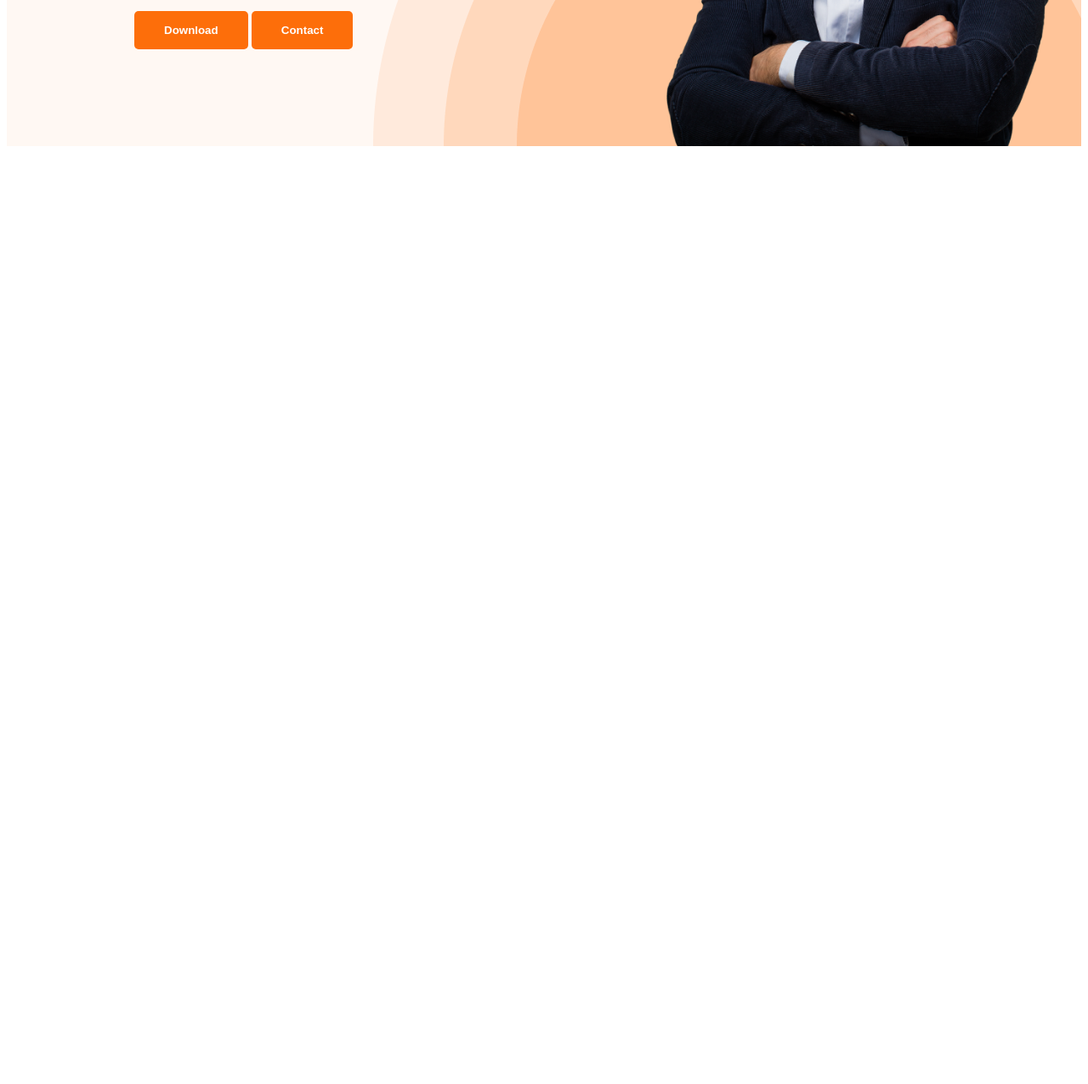
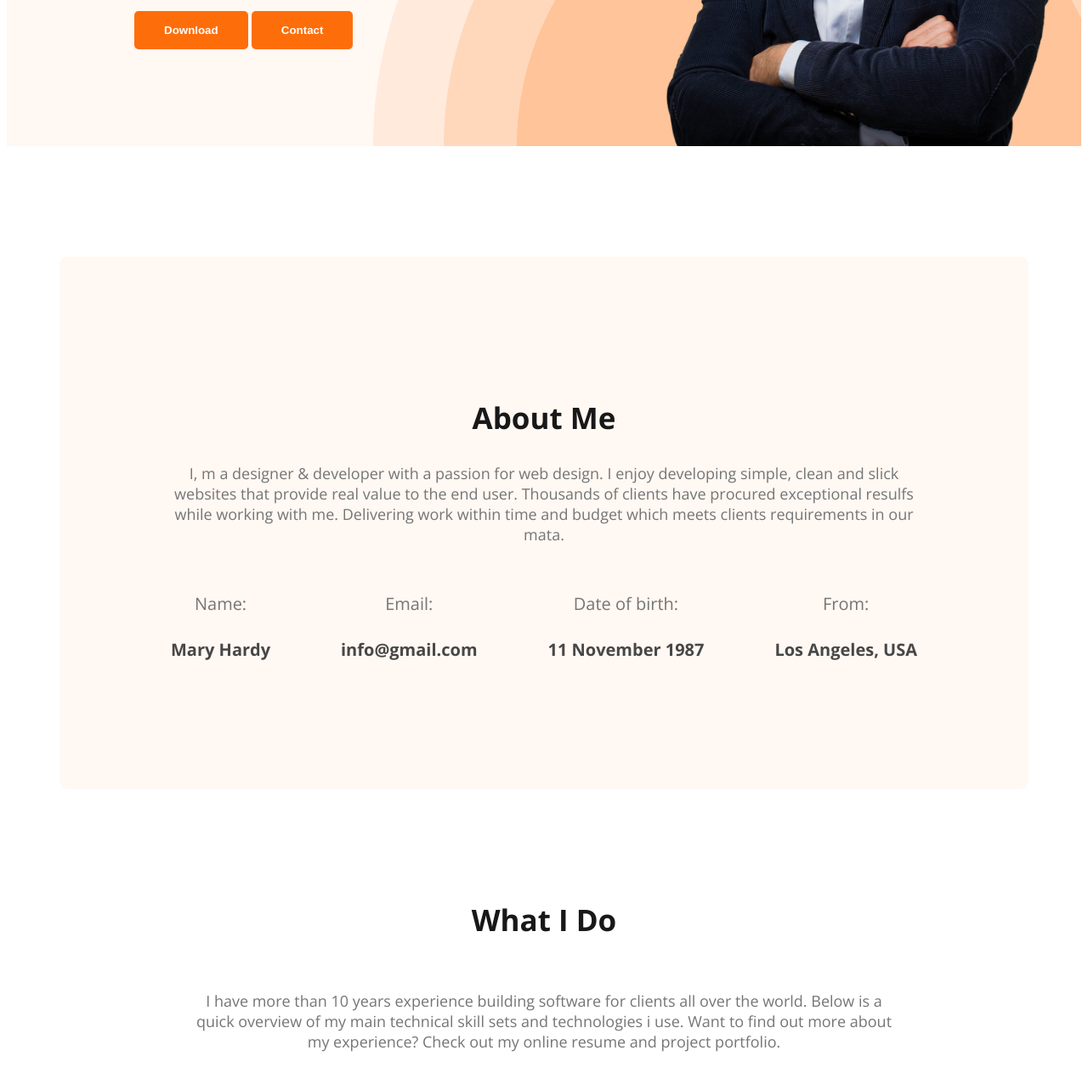
Before and after one commit to kawser2917/protfolio_practice, a plain HTML site: page index.html in a window 1280 px wide. Shown: the part 596-1872 px from the top of the page at 85% size. Before the commit the page ends 800 px from the top, so only its background shows below. Drawn offline with nearby package versions, Linux system fonts and the light colour scheme.

Commit message:
about section done

```diff
--- a/index.html
+++ b/index.html
@@ -33,7 +33,36 @@
 
     </header>
     <main>
+        <section class="about">
+            <h3 class="section-title">About Me</h3>
+            <p class="section-description">I, m a designer & developer with a passion for web design. I enjoy developing simple, clean and slick websites that provide real value to the end user. Thousands of clients have procured exceptional resulfs while working with me. Delivering work within time and budget which meets clients requirements in our mata.</p>
 
+            <div class="about-info-container">
+                <div class="about-info">
+                    <h4 class="info-tile">Name:</h4>
+                    <p class="info-description">Mary Hardy</p>
+                </div>
+                <div class="about-info">
+                    <h4 class="info-tile">Email:</h4>
+                    <p class="info-description">info@gmail.com</p>
+                </div>
+                <div class="about-info">
+                    <h4 class="info-tile">Date of birth:</h4>
+                    <p class="info-description">11 November 1987</p>
+                </div>
+                <div class="about-info">
+                    <h4 class="info-tile">From:</h4>
+                    <p class="info-description">Los Angeles, USA</p>
+                </div>
+            </div>
+
+        </section>
+        <section>
+            <h3 class="section-title">What I Do</h3>
+            <p id="what-i-do-description" class="section-description">
+                I have more than 10 years experience building software for clients all over the world. Below is a quick overview of my main technical skill sets and technologies i use. Want to find out more about my experience? Check out my online resume and project portfolio.
+            </p>
+        </section>
     </main>
     <footer>
 
--- a/style/style.css
+++ b/style/style.css
@@ -1,38 +1,73 @@
 /* Shared font  Style  */
-body{
+body {
     font-family: "Open Sans", sans-serif;
 }
 
-.primary-color{
+.primary-color {
     color: #FD6E0A;
 }
 
+.section-title {
+    color: #181818;
+    text-align: center;
+    font-family: "Open Sans";
+    font-size: 35px;
+    font-weight: 700;
+    margin-bottom: 30px;
+}
+
+.section-description {
+    color: #757575;
+    text-align: center;
+    font-size: 18px;
+    font-weight: 400;
+    margin-bottom: 30px;
+}
+
+.info-tile {
+    color: #757575;
+    text-align: center;
+    ;
+    font-size: 20px;
+    font-weight: 400;
+}
+
+.info-description {
+    color:#474747;
+    font-size: 20px;
+    font-weight: 700;
+}
+
 /* Nav related style */
-nav{
+nav {
     display: flex;
     justify-content: space-between;
     align-items: center;
     margin: 0px 200px;
 }
 
-.nav-title{
+.nav-title {
     font-size: 45px;
     font-weight: 800;
     color: #181818;
 }
-nav>ul{
+
+nav>ul {
     display: flex;
     align-items: center;
 }
-nav li{
+
+nav li {
     list-style: none;
     margin-right: 50px;
 }
-nav a{
+
+nav a {
     text-decoration: none;
     color: #474747;
 }
-.btn-primary{
+
+.btn-primary {
     border-radius: 5px;
     background-color: #FD6E0A;
     border: 0;
@@ -40,11 +75,13 @@ nav a{
     color: white;
     padding: 15px 35px;
 }
+
 /* Header related style */
-.header{
+.header {
     background-color: #FFF8F3;
 }
-.banner{
+
+.banner {
     padding: 30px 30px 0px 150px;
     display: flex;
     align-items: center;
@@ -53,20 +90,46 @@ nav a{
     background-repeat: no-repeat;
     background-position: bottom right;
 }
-.banner .profile-pic{
+
+.banner .profile-pic {
     width: 500px;
 }
-.banner-greeting{
+
+.banner-greeting {
     font-size: 45px;
     color: #474747;
     margin-bottom: 0px;
 }
-.banner-title{
+
+.banner-title {
     font-size: 85px;
     font-weight: 700;
     margin-top: 5px;
     margin-bottom: 20px;
 }
-.banner-content{
+
+.banner-content {
     max-width: 500px;
 }
+
+/* Main section style */
+main {
+    max-width: 1140px;
+    margin: 0 auto;
+}
+
+/* Main section end */
+.about {
+    padding: 131px;
+    border-radius: 10px;
+    background: #FFF8F3;
+    margin: 130px 0;
+}
+
+.about-info-container {
+    display: flex;
+    justify-content: space-between;
+}
+#what-i-do-description{
+    padding: 30px 150px;
+}
```
